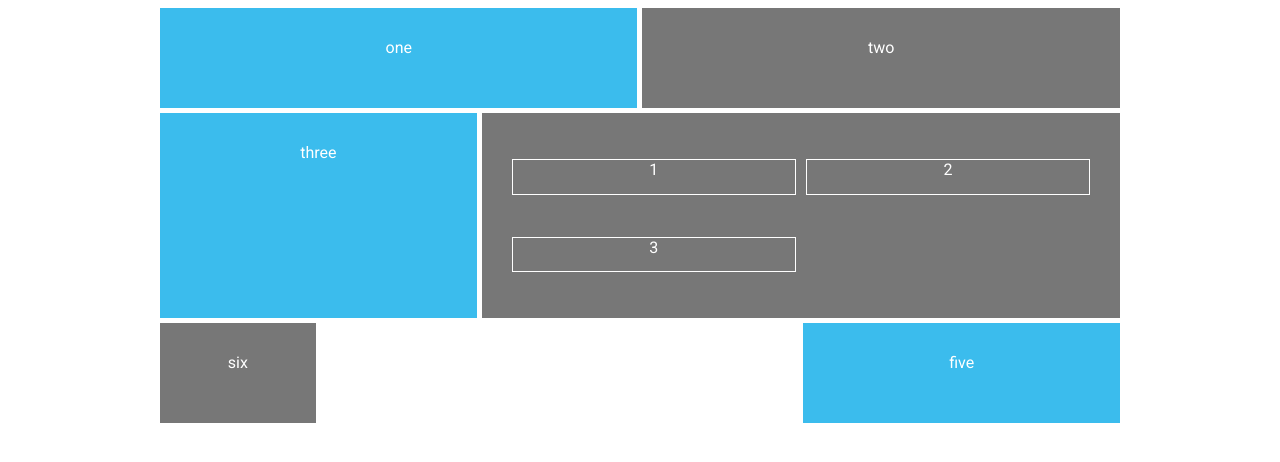
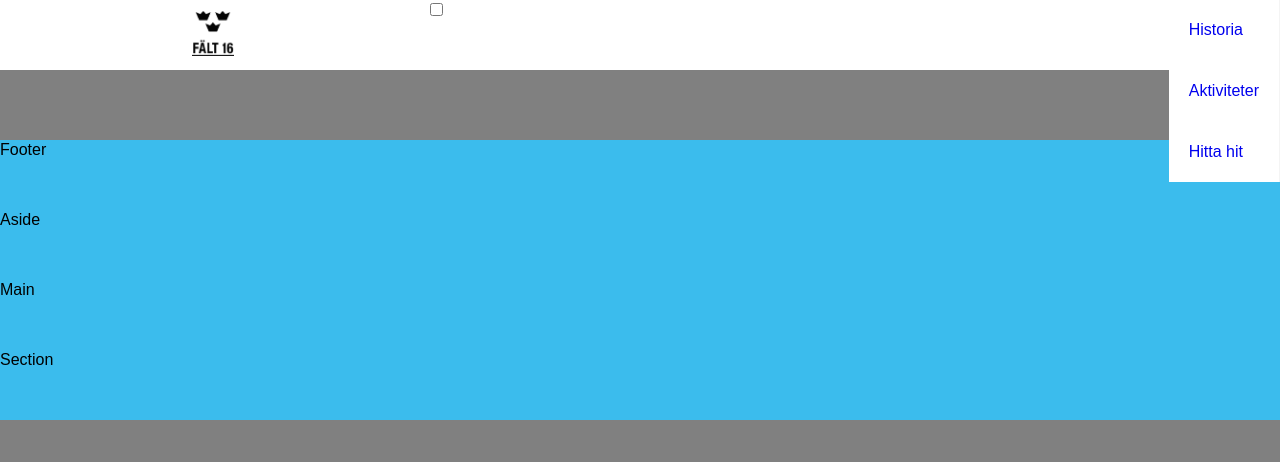
Before and after one commit to Martinbth/Krigsflygfalt16, a plain HTML site: page index.html in a window 1280 px wide. Drawn offline with Linux system fonts and the light colour scheme.

Commit message:
add start of navbar

```diff
--- a/index.html
+++ b/index.html
@@ -2,27 +2,38 @@
 <html>
 
 <head>
+  <meta http-equiv="x-ua-compatible" content="ie=edge">
+  <meta name="viewport" content="width=device-width, initial-scale=1">
+  <meta charset="utf-8">
   <title>Krigsflygfalt 16</title>
   <link rel="stylesheet" type="text/css" href="resources/css/grid.css">
-  <link href="https://fonts.googleapis.com/css?family=Roboto" rel="stylesheet">
+<link href="https://fonts.googleapis.com/css?family=Roboto" rel="stylesheet">
 </head>
 
 <body>
+    <header role="banner" class="header">
+      <input class="menu-btn" type="checkbox" id="menu-btn" />
+      <label class="menu.icon" for="menu-btn">
+        <span class="nav-icon"></span>
+      </label>
+      <a href="index.html" title="Visit the main page" class="logo">
+      <img src="resources/media/logo_black.png" alt="Krigsflygfältets Logotyp" height="45" weight="50">
+      </a>
+    </header>
 
-  <div id="content">
-    <div class="one">one</div>
-    <div class="two">two</div>
-    <div class="three">three</div>
+    <nav role="navigation" class="nav">
+      <ul class="menu">
+              <li><a href="#">Historia</a></li>
+              <li><a href="#">Aktiviteter</a></li>
+              <li><a href="#">Hitta hit</a></li>
+      </ul>
+    </nav>
 
-    <div class="four">
-      <p>1</p>
-      <p>2</p>
-      <p>3</p>
-    </div>
-
-    <div class="five">five</div>
-    <div class="six">six</div>
-
+  <main>Main</main>
+  <section>Section</section>
+  <aside>Aside</aside>
+  <footer>Footer</footer>
+</div>
 
 </body>
 
--- a/resources/css/grid.css
+++ b/resources/css/grid.css
@@ -1,55 +1,105 @@
-body{
-  color: #fff;
-  font-family: 'Roboto', sans-serif;
-  text-align: center;
+
+html{
+  text-rendering: optimizeLegibility;
+  line-height: 1.3em;
+  color: black;
+  background: grey;
+  font-family: 'Archivo Black', sans-serif;
 }
 
-#content{
+/* mobiles */
+body{
   display: grid;
-  grid-template-columns: repeat(6, 1fr );
-  grid-template-rows: repeat(4, minmax(100px,auto));
-  /*grid-auto-rows: minmax(100px, auto);*/
-  grid-gap: 5px;
-  max-width: 960px;
+  grid-template-columns: repeat(6, 1fr);
+  grid-auto-rows: minmax(50px, 50px);
   margin: 0 auto;
+  grid-template-areas:
+  "header header header header header header"
+  "nav nav nav nav nav nav"
+  "footer footer footer footer footer footer"
+  "aside aside aside aside aside aside"
+  "main main main main main main"
+  "section section section section section section";
 }
 
-#content div{
-  background: #3bbced;
-  padding: 30px;
+/* desktops/tablets  */
+@media screen and (min-width:760px){
+  body{
+    display: grid;
+    grid-template-columns: repeat(6, 1fr);
+    grid-auto-rows: minmax(70px, 50px);
+    margin: 0 auto;
+    grid-template-areas:
+    "header header header header header header"
+    "nav nav nav nav nav nav"
+    "aside aside aside aside aside aside"
+    "main main main main main main"
+    "nav nav nav nav nav nav"
+    "section section section section section section"
+    "footer footer footer footer footer footer";
+  }
 }
 
-#content div:nth-child(even){
-  background: #777;
+header{
+  grid-area: header;
+  background: #fff;
+  z-index:3;
 }
 
-.one{
-  grid-column:1/4;
-}
-.two{
-  grid-column: 4/7;
-}
-.three{
-  grid-column: 1/3;
-  grid-row: 2/4;
-}
-.four{
-display: grid;
-  grid-template-columns: 1fr 1fr;
-  grid-gap: 10px;
-  grid-column: 3/7;
-  grid-row: 2/4;
+
+.logo {
+ display: block;
+ float:left;
+ padding:11px 15%;
+ text-decoration: none;
 }
 
-.four p{
-  border: 1px solid #fff;
-  padding: 0;
+nav{
+grid-area: nav;
+grid-row: 1;
+justify-self: end;
+z-index:3;
+
 }
 
-.five{
-  grid-column: 5/7;
+.nav ul{
+  margin: 0;
+  padding: 0;
+  list-style: none;
+  overflow: hidden;
+  background-color: #fff;
 }
 
-.six{
-  grid-row:4;
+.nav li a{
+display:block;
+padding: 20px 20px;
+border-right: 1px solid #f4f4f4;
+text-decoration: none;
 }
+
+
+nav a:hover,
+nav .menubtn:hover {
+    color: #3bbced;
+}
+
+main{
+  grid-area: main;
+  background: #3bbced;
+}
+
+aside{
+  grid-area: aside;
+  background: #3bbced;
+}
+
+section{
+  grid-area: section;
+  background: #3bbced;
+}
+
+
+footer{
+  grid-area: footer;
+  background: #3bbced;
+}
```
Also changed, not shown: resources/media/logo_black.png (added), resources/media/logo_black.svg (added), resources/media/logo_white.png (added), resources/media/logo_white.svg (added).
